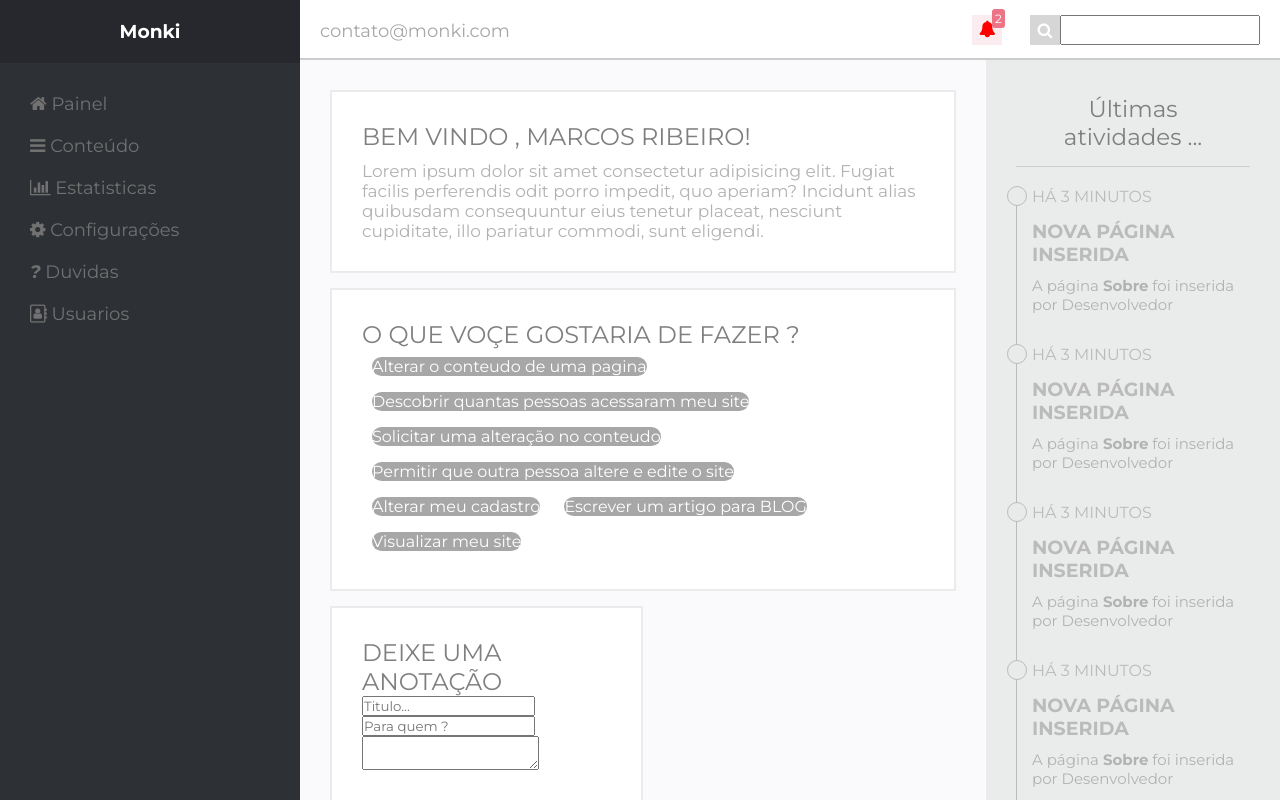
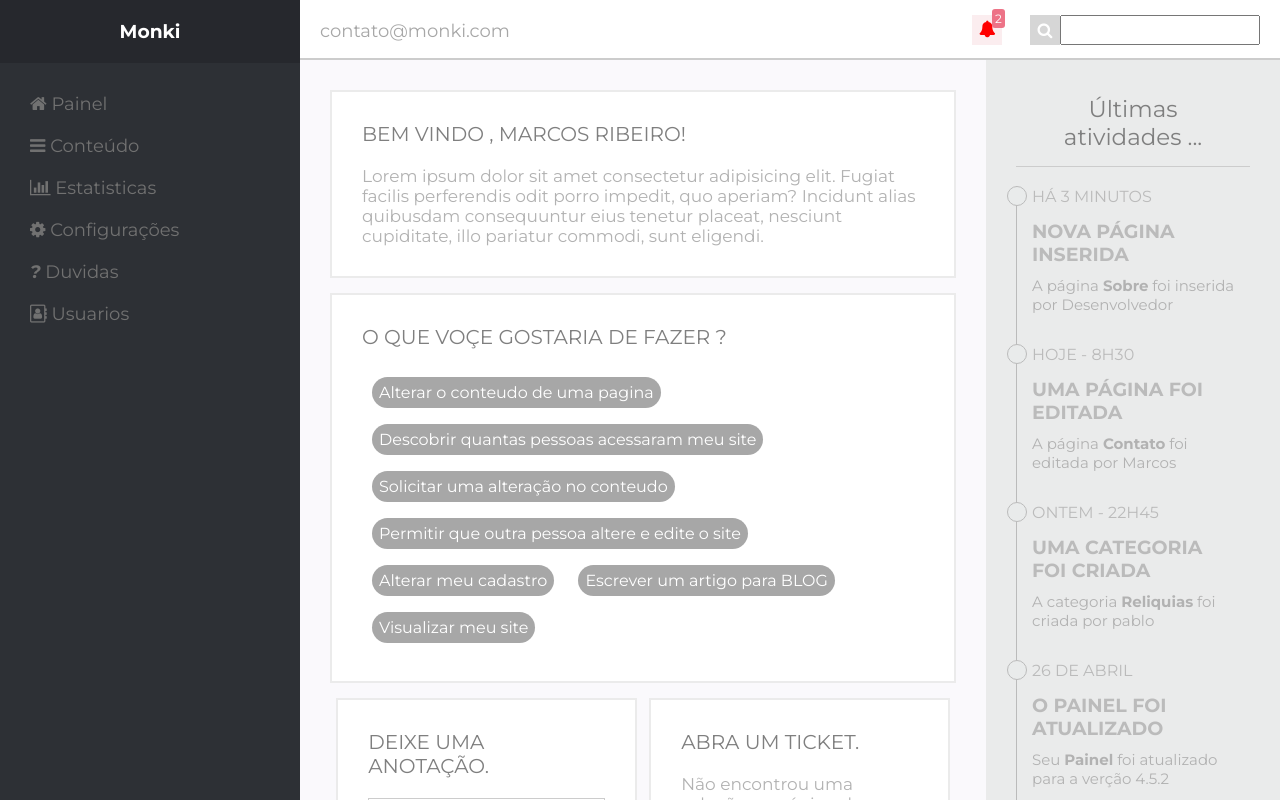
Before and after one commit to Marcsfic98/Dashboard, a plain HTML site: page index.html in a window 1280 px wide. Drawn offline with nearby package versions, Linux system fonts and the light colour scheme.

Commit message:
finalizado estilizaçoes finais

```diff
--- a/css/style.css
+++ b/css/style.css
@@ -15,7 +15,9 @@ html ,body{
 }
 
 .w50{
-    width: 50%!important ;
+    width: 48%!important ;
+    min-height: 330px;
+    margin: 0 1%;
 }
 /*navbar*/
 
@@ -194,9 +196,10 @@ header{
 }
 
 .painel h3{
-    font-size: 24px;
+    font-size: 20px;
     color: #7f7f7f;
     font-weight: normal;
+    margin-bottom: 20px;
 }
 
 .painel p{
@@ -210,9 +213,27 @@ header{
     text-decoration: none;
     background-color: #a7a7a7;
     color: white;
-    padding: 6px 10 px;
+    padding: 6px 7px;
     margin: 8px 10px;
     border-radius: 30px;
+}
+
+.painel form input{
+    display: block;
+    width: 100%;
+    height: 40px;
+    border: 1px solid #ccc;
+    padding-left: 10px;
+    margin-bottom: 10px;
+}
+
+.painel form textarea{
+    width: 100%;
+    height: 100px;
+    border: 1px solid #ccc;
+    padding-left: 10px;
+    padding-top: 5px;
+    resize: none;
 }
 
 .content2{
--- a/index.html
+++ b/index.html
@@ -65,12 +65,18 @@
             </div><!--painel-->
 
             <div class="painel w50">
-                <h3>DEIXE UMA ANOTAÇÃO</h3>
+                <h3>DEIXE UMA ANOTAÇÃO.</h3>
                 <form>
                     <input type="text" name="titulo_mensagem" placeholder="Titulo...">
                     <input type="text" name="usuario" placeholder="Para quem ?">
-                    <textarea name="" id=""></textarea>
+                    <textarea name="" id="" placeholder="Oque voçe gostaria de anotar ?"></textarea>
                 </form>
+            </div><!--painel-->
+
+            <div class="painel w50">
+                <h3>ABRA UM TICKET.</h3>
+                <p>Não encontrou uma solução na página de <b>Perguntas frequentes</b>?</p>
+                <a style="margin-top: 30px; padding:10px 15px ;" href="#">Solicite o suporte !</a>
             </div><!--painel-->
 
             <div class="clear"></div><!--clear-->
@@ -90,28 +96,28 @@
 
             <div class="atividades_registro">
                 <div class="circle_atividade"></div><!--circle_atividade-->
-                <h2>HÁ 3 MINUTOS</h2>
-                <h3>NOVA PÁGINA INSERIDA</h3>
-                <p>A página <b>Sobre</b> foi inserida por Desenvolvedor</p>
+                <h2>HOJE -  8H30</h2>
+                <h3>UMA PÁGINA FOI EDITADA</h3>
+                <p>A página <b>Contato</b> foi editada por Marcos</p>
             </div><!--atividades_registro-->
 
             <div class="atividades_registro">
                 <div class="circle_atividade"></div><!--circle_atividade-->
-                <h2>HÁ 3 MINUTOS</h2>
-                <h3>NOVA PÁGINA INSERIDA</h3>
-                <p>A página <b>Sobre</b> foi inserida por Desenvolvedor</p>
+                <h2>ONTEM - 22H45</h2>
+                <h3>UMA CATEGORIA FOI CRIADA</h3>
+                <p>A categoria <b>Reliquias</b> foi criada por pablo</p>
             </div><!--atividades_registro-->
 
             <div class="atividades_registro">
                 <div class="circle_atividade"></div><!--circle_atividade-->
-                <h2>HÁ 3 MINUTOS</h2>
-                <h3>NOVA PÁGINA INSERIDA</h3>
-                <p>A página <b>Sobre</b> foi inserida por Desenvolvedor</p>
+                <h2>26 DE ABRIL</h2>
+                <h3>O PAINEL FOI ATUALIZADO</h3>
+                <p>Seu <b>Painel</b> foi atualizado para a verção 4.5.2</p>
             </div><!--atividades_registro-->
 
             <div class="atividades_registro">
                 <div class="circle_atividade"></div><!--circle_atividade-->
-                <h2>HÁ 3 MINUTOS</h2>
+                <h2>HÁ 2 MESES</h2>
                 <h3>NOVA PÁGINA INSERIDA</h3>
                 <p>A página <b>Sobre</b> foi inserida por Desenvolvedor</p>
             </div><!--atividades_registro-->
```
